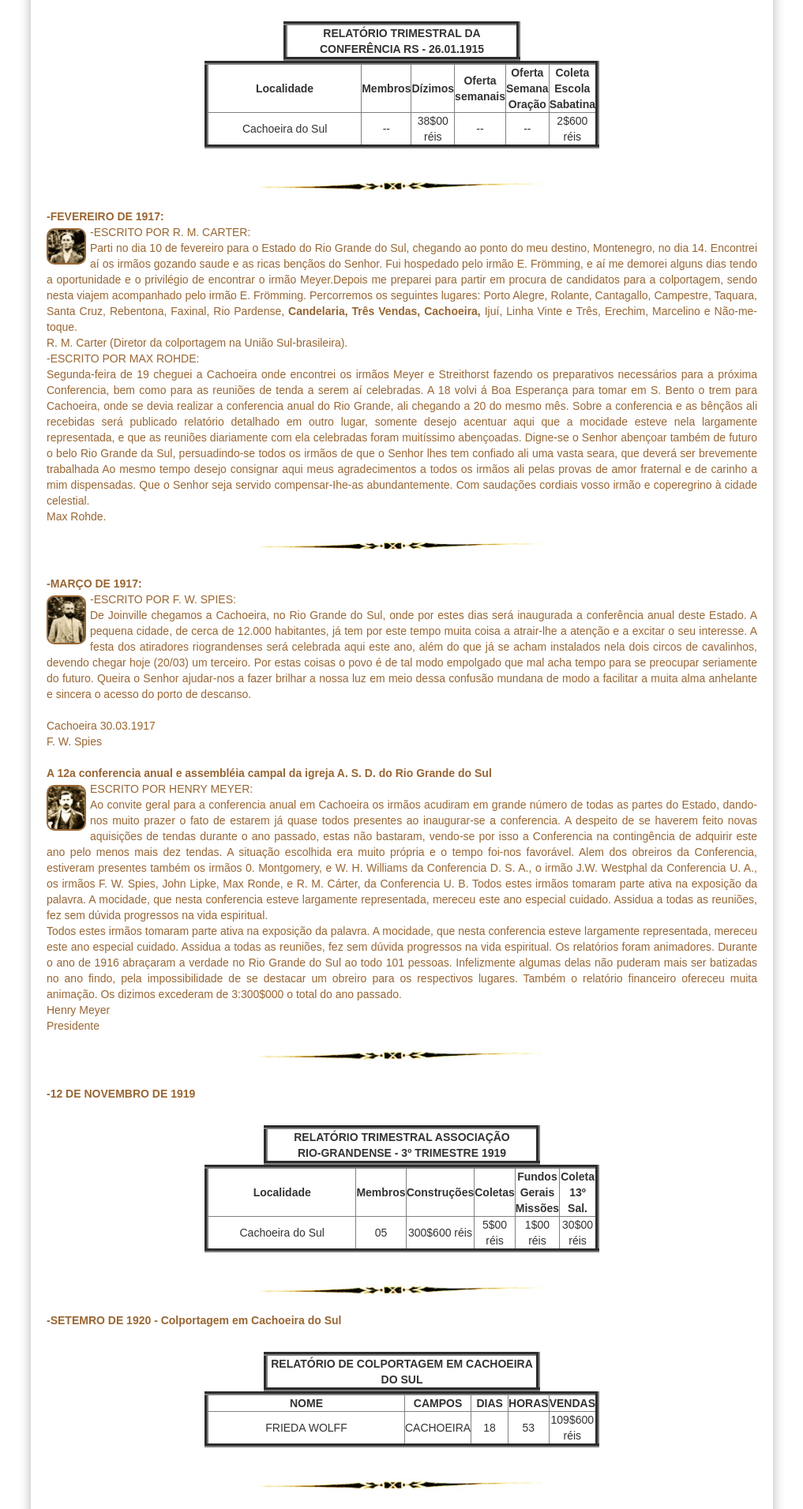
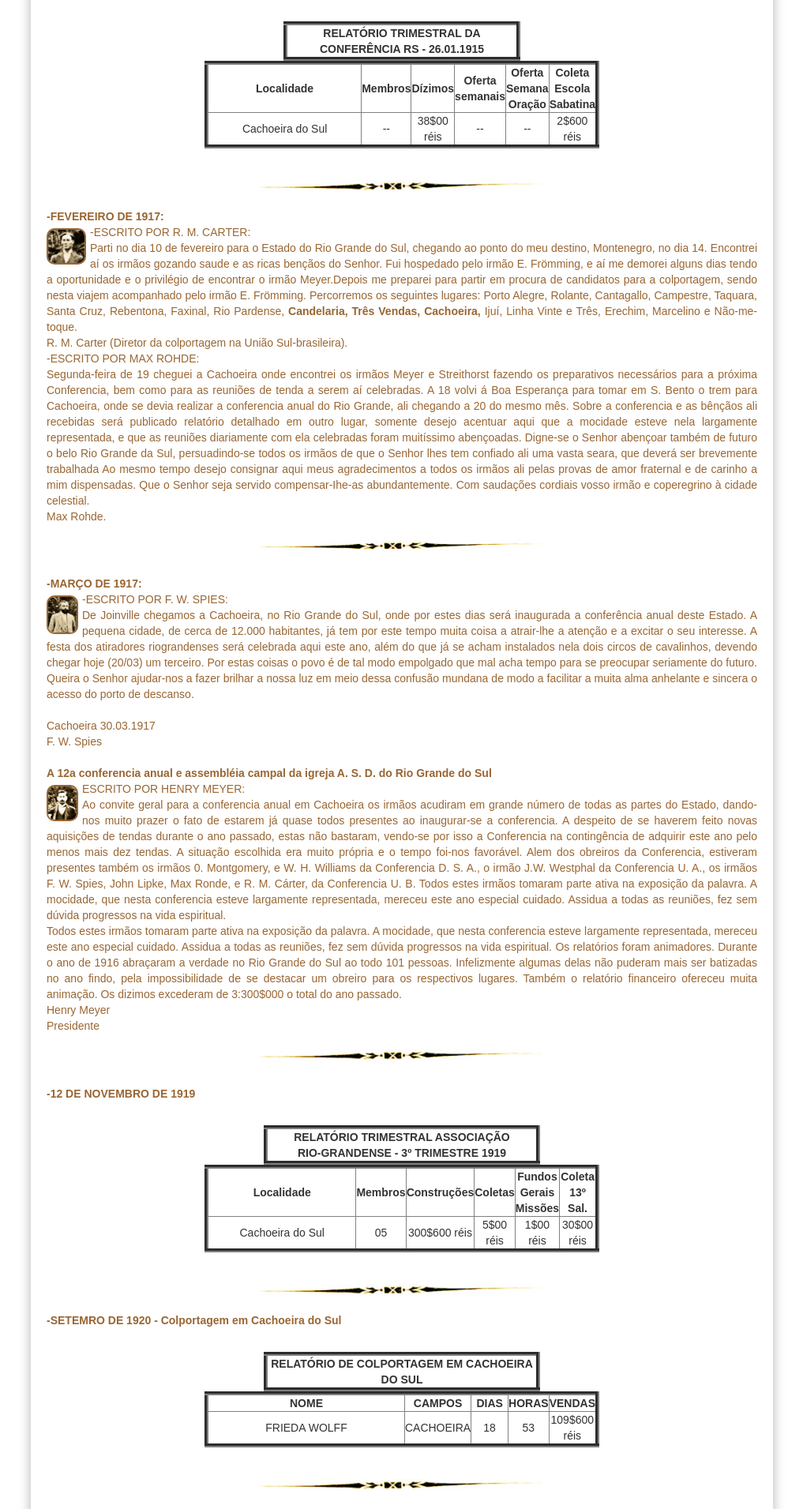
Before and after one commit to claudiovargas1955/claudiovargas1955.github.io, a Jekyll site: the page built from _pages/história-da-iasd-cachoeira.html, in a window 1280 px wide. Shown: the part 1454-3365 px from the top of the page at 79% size, without its empty margins (131-1148 px from the left). Built offline with Jekyll 4.4.1, drawn with Linux system fonts in a browser that asks for light colours; some web fonts are replaced.

Commit message:
Update história-da-iasd-cachoeira.html

```diff
--- a/_pages/história-da-iasd-cachoeira.html
+++ b/_pages/história-da-iasd-cachoeira.html
@@ -216,7 +216,7 @@ Max Rohde.
    <img class="dir3" style="float:center"; src="/images/separacao.jpg" class="img-responsive" width="400px" title="";/><br>
 
 <p><b>-MARÇO DE 1917: </b><br>
-<img class="esq5" style="float:left"; src="/images/F.W.SPIER.jpg" class="img-responsive" width="50px" title="";/>-ESCRITO POR F. W. SPIES: <br>
+<img class="esq5" style="float:left"; src="/images/F.W.SPIER.jpg" class="img-responsive" width="40px" title="";/>-ESCRITO POR F. W. SPIES: <br>
 De Joinville chegamos a Cachoeira, no Rio Grande do Sul, onde por estes dias será inaugurada a conferência anual deste Estado. A pequena
 cidade, de cerca de 12.000 habitantes, já tem por este tempo muita coisa a atrair-lhe a atenção e a excitar o seu interesse. A festa dos atiradores riograndenses
 será celebrada aqui este ano, além do que já se acham instalados nela dois circos de cavalinhos, devendo chegar hoje (20/03) um terceiro. Por estas coisas o povo é de
@@ -229,7 +229,7 @@ modo a facilitar a muita alma anhelante e sincera o acesso do porto de descanso.
 
   <b>A 12a conferencia anual e assembléia campal da igreja A. S. D. do Rio Grande do Sul</b><br>
 
-<img class="esq5" style="float:left"; src="/images/HenryMeyer.jpg" class="img-responsive" width="50px" title="";/>
+<img class="esq5" style="float:left"; src="/images/HenryMeyer.jpg" class="img-responsive" width="40px" title="";/>
 ESCRITO POR HENRY MEYER:<br>
 Ao convite geral para a conferencia anual em Cachoeira os irmãos acudiram em grande número de todas as partes do Estado, dando-nos muito prazer o fato de estarem já
 quase todos presentes ao inaugurar-se a conferencia. A despeito de se haverem feito novas aquisições de tendas durante o ano passado, estas não bastaram, vendo-se
```
